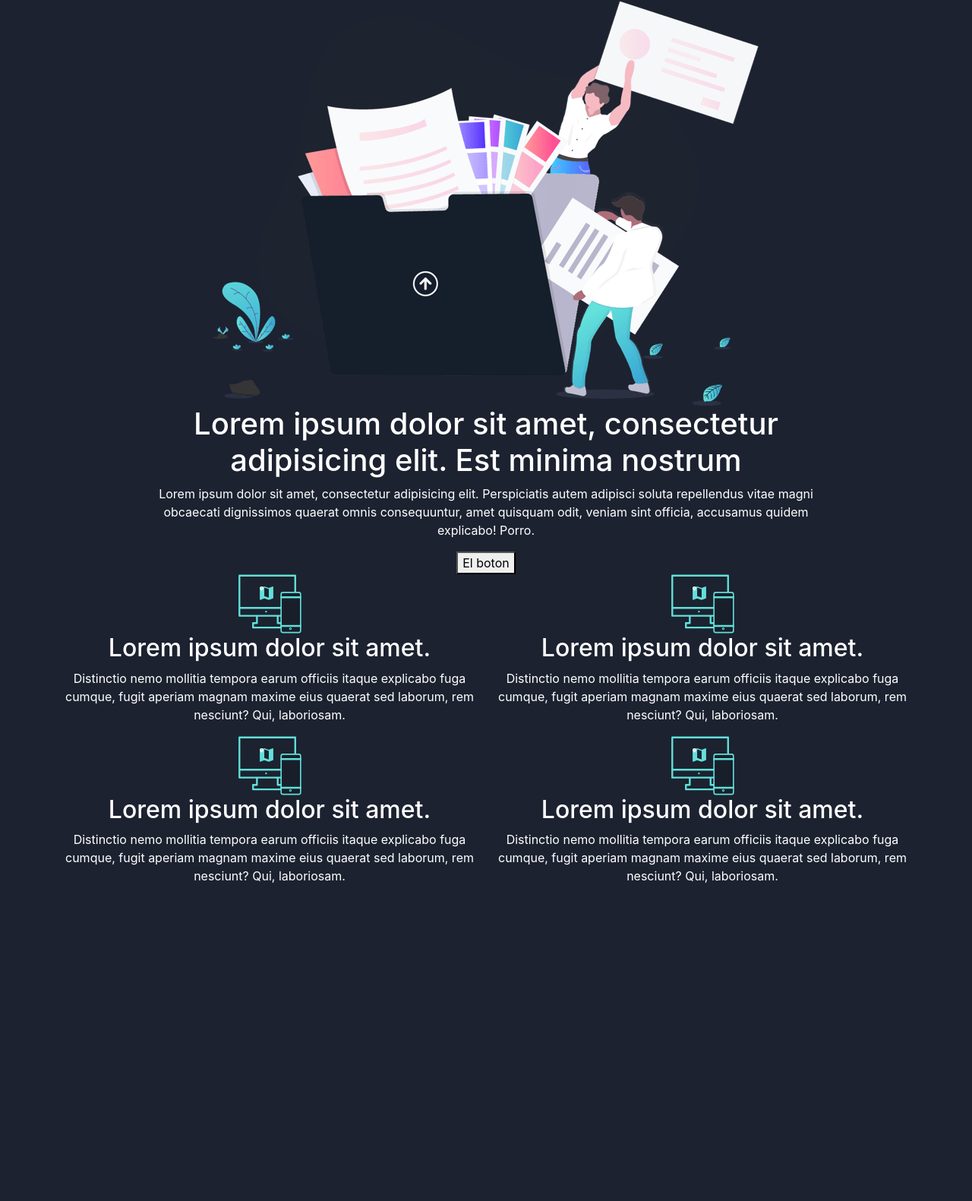
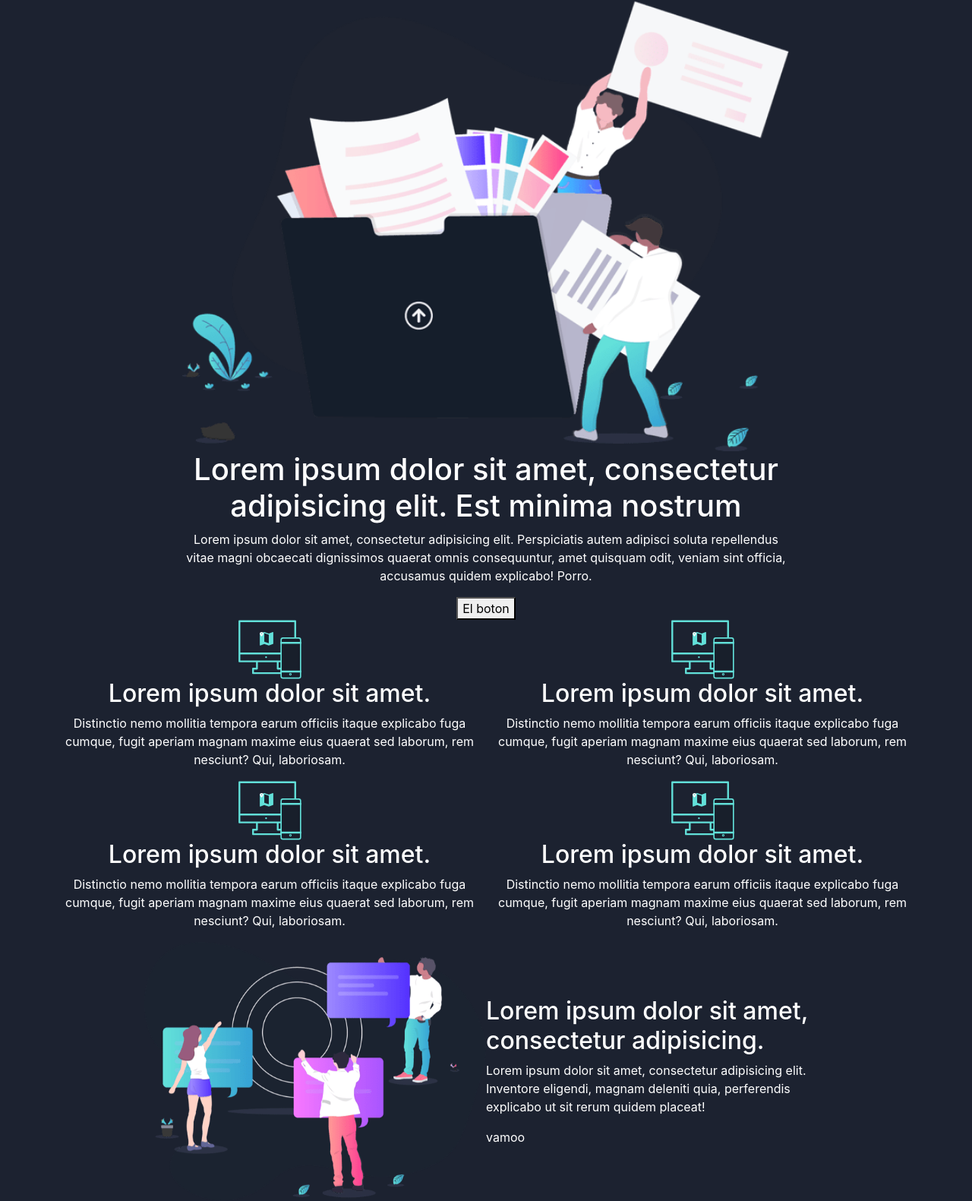
Before and after one commit to Tkmanga/DH, a PHP site: page /proyecto/index.html in a window 1280 px wide. Shown: the part 57-1638 px from the top of the page at 76% size. Before the commit the page ends 1219 px from the top, so only its background shows below. Run offline with PHP 8.4, Linux system fonts and the light colour scheme.

Commit message:
modificamos el online 2 ultimo

```diff
--- a/1 - HTML5 CSS3/Practica online/Parte 2/fylo-dark-theme-landing-page-master/proyecto/css/indexStyle.css
+++ b/1 - HTML5 CSS3/Practica online/Parte 2/fylo-dark-theme-landing-page-master/proyecto/css/indexStyle.css
@@ -16,14 +16,16 @@ Seccion intro
 
 section#intro {
   margin: 0 auto;
-  max-width: 900px;
+  max-width: 800px;
   color: white;
   display: flex;
   flex-direction: column;
   text-align: center;
   align-items: center;
 }
-
+section#intro img {
+  width: 100%;
+}
 /*
 Seccion servicios
 */
@@ -31,3 +33,27 @@ section#servicios {
   color: white;
   text-align: center;
 }
+
+/*
+Seccion productividad
+*/
+section#productividad {
+  color: white;
+  display: flex;
+  margin: 0 auto;
+  align-items: center;
+  max-width: 900px;
+  flex-wrap: wrap;
+}
+
+section#productividad >* {
+  width: 50%;
+}
+
+@media (max-width:576px) {
+
+  section#productividad > * {
+    width: 100%;
+    text-align: center;
+  }
+}
--- a/1 - HTML5 CSS3/Practica online/Parte 2/fylo-dark-theme-landing-page-master/proyecto/index.html
+++ b/1 - HTML5 CSS3/Practica online/Parte 2/fylo-dark-theme-landing-page-master/proyecto/index.html
@@ -37,9 +37,10 @@
     <section id="intro">
       <img src="images\illustration-intro.png" alt="Ilustracion de Fylo">
       <h1>Lorem ipsum dolor sit amet, consectetur adipisicing elit. Est minima nostrum</h1>
-    <p>Lorem ipsum dolor sit amet, consectetur adipisicing elit. Perspiciatis autem adipisci soluta repellendus vitae magni obcaecati dignissimos quaerat omnis consequuntur, amet quisquam odit, veniam sint officia, accusamus quidem explicabo! Porro.</p>
+      <p>Lorem ipsum dolor sit amet, consectetur adipisicing elit. Perspiciatis autem adipisci soluta repellendus vitae magni obcaecati dignissimos quaerat omnis consequuntur, amet quisquam odit, veniam sint officia, accusamus quidem explicabo!
+        Porro.
+      </p>
       <button>El boton</button>
-
     </section>
     <section id="servicios">
       <div class="container">
@@ -77,6 +78,12 @@
     </section>
 
     <section id="productividad">
+      <img src="images\illustration-stay-productive.png" alt="Manteniendose productivo">
+      <article>
+        <h2>Lorem ipsum dolor sit amet, consectetur adipisicing.</h2>
+        <p>Lorem ipsum dolor sit amet, consectetur adipisicing elit. Inventore eligendi, magnam deleniti quia, perferendis explicabo ut sit rerum quidem placeat!</p>
+        <buttom>vamoo</buttom>
+      </article>
 
     </section>
   </main>
```
Lines whose indentation alone changed are shown as unchanged.
